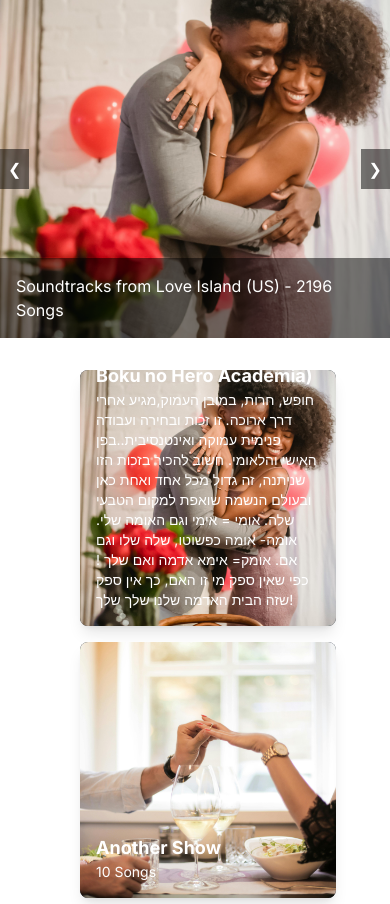
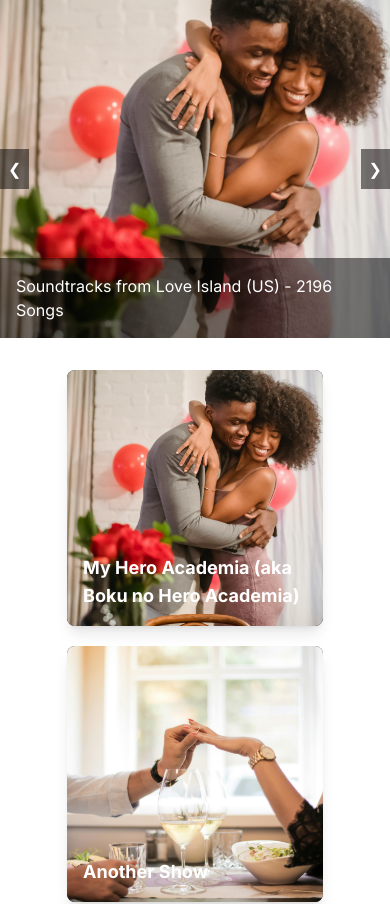
Before and after one commit to leeya018/songs-show, a Next.js app: page / in a window 390 px wide. Shown: the top 904 px of the page. Built offline with nearby package versions, Linux system fonts and the light colour scheme.

Commit message:
mobile fit

```diff
--- a/src/app/page.tsx
+++ b/src/app/page.tsx
@@ -8,8 +8,8 @@
   return (
     <div className="w-full h-screen">
       <Slideshow />
-      <div className="mx-20">
-        <div className="grid grid-cols-1 md:grid-cols-3 lg:grid-cols-4 gap-4 mt-8 ">
+      <div className="mx-5 md:mx-10 lg:mx-20 flex justify-center">
+        <div className="grid grid-cols-1 md:grid-cols-2 lg:grid-cols-3  xl:grid-cols-4 gap-5 mt-8 ">
           {songList.map((song, index) => (
             <SongCard key={index} {...song} />
           ))}
--- a/src/app/song/[id]/page.tsx
+++ b/src/app/song/[id]/page.tsx
@@ -32,8 +32,8 @@
           {song.title}
         </div>
       </div>
-      <div className="w-full flex justify-center px-20 mt-10 ">
-        <div className="flex w-full   gap-10 ">
+      <div className="px-5 w-full flex justify-center md:px-10 lg:px-20 mt-10 ">
+        <div className="flex w-full flex-col  md:flex-row  gap-10 ">
           <SongLyrics lyrics={song.lyrics} lyricsEn={song.lyricsEn} />
 
           <div className="flex-1">
--- a/src/components/SongCard.tsx
+++ b/src/components/SongCard.tsx
@@ -16,7 +16,6 @@
       />
       <div className="p-4 absolute bottom-0 left-0">
         <h2 className="text-lg font-bold">{title}</h2>
-        <p className="text-sm">{description}</p>
       </div>
     </div>
   );
```
